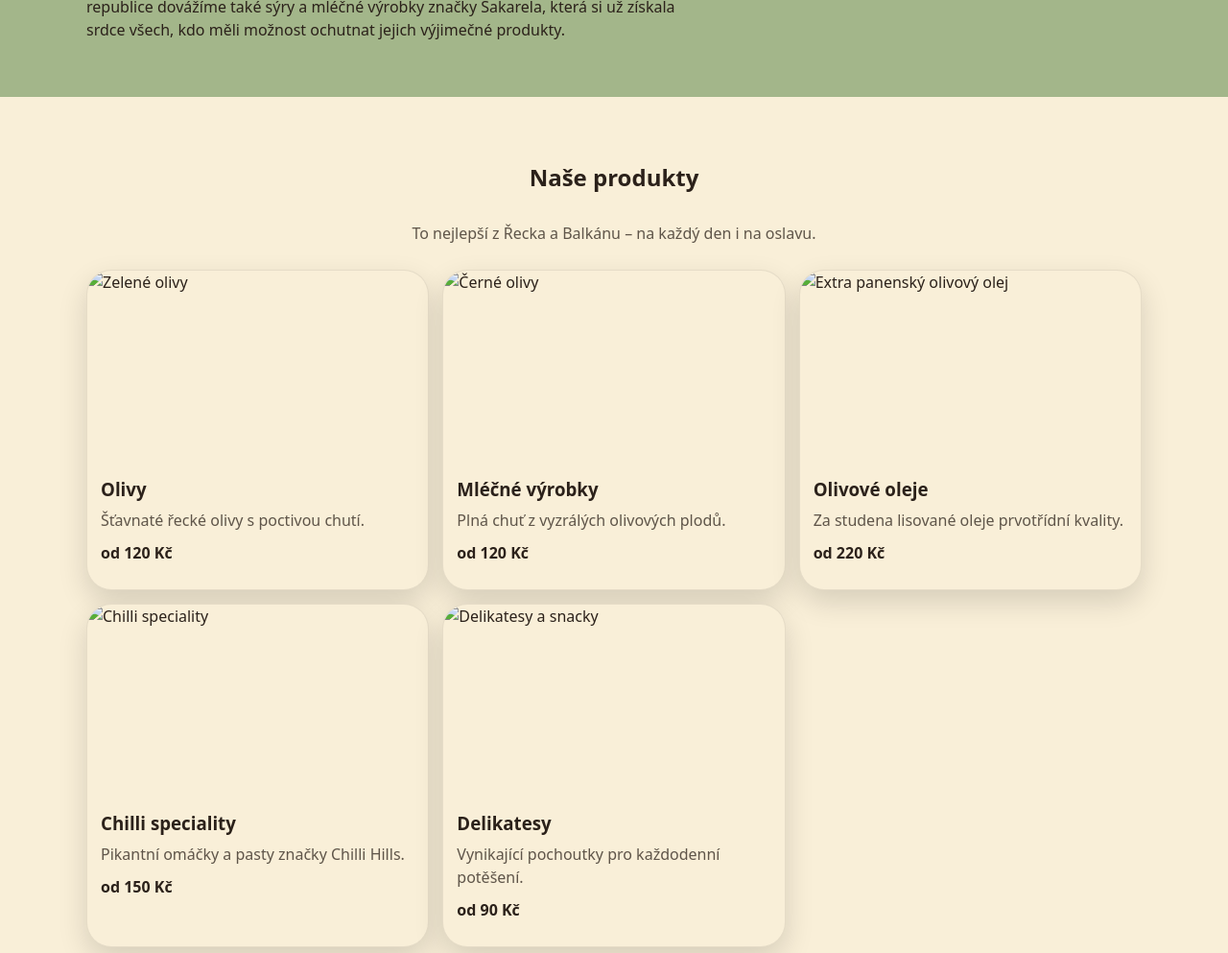
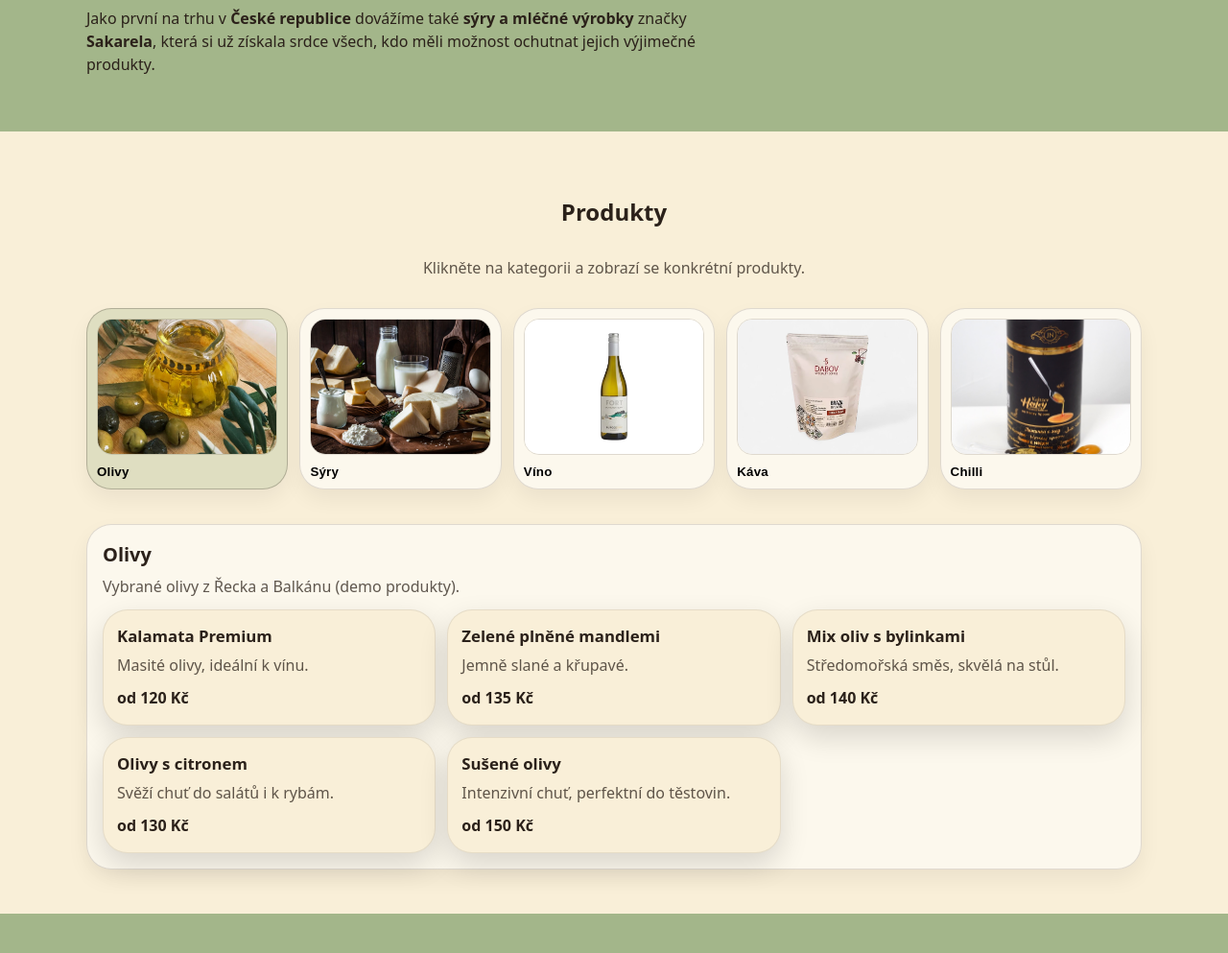
Before and after one commit to MinyMaLi/dancho-web, a plain HTML site: page index.html in a window 1280 px wide. Shown: the part 847-1840 px from the top of the page at 96% size. Drawn offline with Linux system fonts and the light colour scheme.

Commit message:
Add interactive product category switcher and update styles
Replaces the static product cards with an accessible, interactive category switcher for products in index.html, including new demo product data and dynamic rendering via JavaScript. Adds new product images, updates the About section, and refactors styles.css to support the new product switcher layout and appearance, removing old card and tab styles.

```diff
--- a/index.html
+++ b/index.html
@@ -9,14 +9,11 @@
   <meta name="description"
     content="Rodinný obchod s prvotřídními řeckými olivami, olivovými oleji a delikatesami. Autentické chutě Středomoří a Balkánu." />
 
-  <!-- Open Graph (optional, helps when sharing links) -->
   <meta property="og:title" content="Vaše Olivy" />
   <meta property="og:description" content="Řecké olivy, olivové oleje a delikatesy." />
   <meta property="og:type" content="website" />
 
   <link rel="stylesheet" href="styles.css" />
-
-  <!-- Prefer system fonts (fast), but you can swap to your brand font later -->
   <link rel="icon" href="pics/logo.jpg" />
 </head>
 
@@ -87,72 +84,83 @@
 
     <div class="prose">
       <p>
-            Za <strong>Oříšky a Vaše Olivy</strong>  stojí malý tým lidí, kteří mají opravdovou vášeň pro kvalitní potraviny a
-            poctivé chutě.
+        Za <strong>Oříšky a Vaše Olivy</strong> stojí malý tým lidí, kteří mají opravdovou vášeň pro kvalitní potraviny
+        a poctivé chutě.
       </p>
+
       <p>
-            Dovážíme olivy a olivový olej nejvyšší kvality přímo z Řecka, od pečlivě vybraných výrobců, u kterých je
-            kvalita vždy na prvním místě.
-            Jako první na trhu v České republice dovážíme také sýry a mléčné výrobky značky Sakarela, která si už
-            získala srdce všech, kdo měli možnost ochutnat jejich výjimečné produkty.
+        Dovážíme <strong>olivy a olivový olej nejvyšší kvality</strong> přímo z <strong>Řecka</strong>, od pečlivě vybraných
+        výrobců, u kterých je <strong>kvalita vždy na prvním místě</strong>.
+      </p>
+
+      <p>
+        Jako první na trhu v <strong>České republice</strong> dovážíme také <strong>sýry a mléčné výrobky</strong> značky
+        <strong>Sakarela</strong>, která si už získala srdce všech, kdo měli možnost ochutnat jejich výjimečné produkty.
       </p>
     </div>
   </div>
 </section>
+
     <!-- Products -->
     <section id="products" class="section section--light">
-
       <div class="container section__inner">
         <header class="section__header section__header--center">
-          <h2>Naše produkty</h2>
-          <p class="section__subtitle">To nejlepší z Řecka a Balkánu – na každý den i na oslavu.</p>
+          <h2>Produkty</h2>
+          <p class="section__subtitle">Klikněte na kategorii a zobrazí se konkrétní produkty.</p>
         </header>
 
-        <div class="cards">
-          <article class="card">
-            <img src="pics/green-olives.jpg" alt="Zelené olivy" loading="lazy" decoding="async" />
-            <div class="card__body">
-              <h3>Olivy</h3>
-              <p>Šťavnaté řecké olivy s poctivou chutí.</p>
-              <p class="card__meta"><span class="price">od 120 Kč</span></p>
+        <!-- Category chooser -->
+        <div class="product-cats" role="tablist" aria-label="Kategorie produktů" id="productTabs">
+          <button class="product-cat is-active" type="button" role="tab" aria-selected="true"
+            data-category="olives" aria-controls="productPanel" id="tab-olives">
+            <span class="product-cat__img">
+              <img src="/pics/olives_product.jpeg" alt="Olivy" loading="lazy" decoding="async" />
+            </span>
+            <span class="product-cat__label">Olivy</span>
+          </button>
+
+          <button class="product-cat" type="button" role="tab" aria-selected="false"
+            data-category="cheese" aria-controls="productPanel" id="tab-cheese">
+            <span class="product-cat__img">
+              <img src="/pics/cheese_product.jpeg" alt="Sýry a mléčné výrobky" loading="lazy" decoding="async" />
+            </span>
+            <span class="product-cat__label">Sýry</span>
+          </button>
+
+          <button class="product-cat" type="button" role="tab" aria-selected="false"
+            data-category="wine" aria-controls="productPanel" id="tab-wine">
+            <span class="product-cat__img">
+              <img src="/pics/wine_product.avif" alt="Víno" loading="lazy" decoding="async" />
+            </span>
+            <span class="product-cat__label">Víno</span>
+          </button>
+
+          <button class="product-cat" type="button" role="tab" aria-selected="false"
+            data-category="coffee" aria-controls="productPanel" id="tab-coffee">
+            <span class="product-cat__img">
+              <!-- dočasný obrázek (nahraďte kávou) -->
+              <img src="/pics/coffe_product.jpg" alt="Káva" loading="lazy" decoding="async" />
+            </span>
+            <span class="product-cat__label">Káva</span>
+          </button>
+
+          <button class="product-cat" type="button" role="tab" aria-selected="false"
+            data-category="chilli" aria-controls="productPanel" id="tab-chilli">
+            <span class="product-cat__img">
+              <img src="/pics/honey_product.jpg" alt="Chilli speciality" loading="lazy" decoding="async" />
+            </span>
+            <span class="product-cat__label">Chilli</span>
+          </button>
         </div>
-          </article>
 
-          <article class="card">
-            <img src="pics/black-olives.jpg" alt="Černé olivy" loading="lazy" decoding="async" />
-            <div class="card__body">
-              <h3>Mléčné výrobky </h3>
-              <p>Plná chuť z vyzrálých olivových plodů.</p>
-              <p class="card__meta"><span class="price">od 120 Kč</span></p>
+        <!-- Products panel -->
+        <div class="product-panel" id="productPanel" role="tabpanel" aria-labelledby="tab-olives">
+          <div class="product-panel__head">
+            <h3 class="product-panel__title" id="productTitle">Olivy</h3>
+            <p class="product-panel__subtitle" id="productSubtitle">Vybrané olivy z Řecka a Balkánu (demo produkty).</p>
           </div>
-          </article>
 
-          <article class="card">
-            <img src="pics/olive-oil.jpg" alt="Extra panenský olivový olej" loading="lazy" decoding="async" />
-            <div class="card__body">
-              <h3>Olivové oleje</h3>
-              <p>Za studena lisované oleje prvotřídní kvality.</p>
-              <p class="card__meta"><span class="price">od 220 Kč</span></p>
-            </div>
-          </article>
-
-          <article class="card">
-            <img src="pics/chilli-hills.jpg" alt="Chilli speciality" loading="lazy" decoding="async" />
-            <div class="card__body">
-              <h3>Chilli speciality</h3>
-              <p>Pikantní omáčky a pasty značky Chilli Hills.</p>
-              <p class="card__meta"><span class="price">od 150 Kč</span></p>
-            </div>
-          </article>
-
-          <article class="card">
-            <img src="pics/snacks.jpg" alt="Delikatesy a snacky" loading="lazy" decoding="async" />
-            <div class="card__body">
-              <h3>Delikatesy</h3>
-              <p>Vynikající pochoutky pro každodenní potěšení.</p>
-              <p class="card__meta"><span class="price">od 90 Kč</span></p>
-            </div>
-          </article>
+          <div class="product-grid" id="productGrid" aria-live="polite"></div>
         </div>
       </div>
     </section>
@@ -169,8 +177,7 @@
           <div class="contact__card">
             <h3>Vaše Olivy</h3>
             <p class="contact__line"><strong>Telefon:</strong> <a href="tel:+420000000000">+420 608 654 715</a></p>
-            <p class="contact__line"><strong>Email:</strong> <a href="mailto:info@vaseolivy.cz">
-                mojeorisky@gmail.com</a></p>
+            <p class="contact__line"><strong>Email:</strong> <a href="mailto:info@vaseolivy.cz">mojeorisky@gmail.com</a></p>
             <p class="contact__line"><strong>Adresa:</strong> 28. pluku 128/12, Prague 10, Czech Republic</p>
 
             <div class="hours" aria-label="Otevírací doba">
@@ -187,7 +194,6 @@
 
           <div class="contact__map" aria-label="Mapa">
             <div class="map">
-              <!-- TODO: nahraďte adresu ve 'q=' za vaši přesnou adresu -->
               <iframe title="Mapa – Vaše Olivy" loading="lazy" referrerpolicy="no-referrer-when-downgrade"
                 src="https://www.google.com/maps/embed?pb=!1m18!1m12!1m3!1d2561.123456789012!2d14.456789!3d50.123456!2m3!1f0!2f0!3f0!3m2!1i1024!2i768!4f13.1!3m3!1m2!1s0x470b9b1234567890%3A0x123456789abcdef!2s28.%20pluku%20128%2F12%2C%20Praha%2010%2C%20Czech%20Republic!5e0!3m2!1sen!2scz!4v1234567890123!5m2!1sen!2scz"
                 allowfullscreen></iframe>
@@ -229,76 +235,171 @@
       setNav(open);
     });
 
-    // Close menu when clicking a link (mobile)
     nav?.addEventListener("click", (e) => {
       const link = e.target.closest("a");
       if (link && toggle.getAttribute("aria-expanded") === "true") setNav(false);
     });
 
-    // Close on Escape
     document.addEventListener("keydown", (e) => {
       if (e.key === "Escape" && toggle.getAttribute("aria-expanded") === "true") setNav(false);
     });
 
-    // Close menu when clicking outside (mobile)
     document.addEventListener("click", (e) => {
       if (toggle.getAttribute("aria-expanded") === "true") {
         const isClickInsideNav = nav.contains(e.target);
         const isClickOnToggle = toggle.contains(e.target);
-        if (!isClickInsideNav && !isClickOnToggle) {
-          setNav(false);
-        }
+        if (!isClickInsideNav && !isClickOnToggle) setNav(false);
       }
     });
 
-    // Close menu when clicking on overlay (outside menu panel)
-    nav?.addEventListener("click", (e) => {
-      if (e.target === nav) {
-        setNav(false);
+    // ===== Products (categories -> products swap) =====
+    const productData = {
+      olives: {
+        title: "Olivy",
+        subtitle: "Vybrané olivy z Řecka a Balkánu (demo produkty).",
+        items: [
+          { name: "Kalamata Premium", desc: "Masité olivy, ideální k vínu.", price: "od 120 Kč" },
+          { name: "Zelené plněné mandlemi", desc: "Jemně slané a křupavé.", price: "od 135 Kč" },
+          { name: "Mix oliv s bylinkami", desc: "Středomořská směs, skvělá na stůl.", price: "od 140 Kč" },
+          { name: "Olivy s citronem", desc: "Svěží chuť do salátů i k rybám.", price: "od 130 Kč" },
+          { name: "Sušené olivy", desc: "Intenzivní chuť, perfektní do těstovin.", price: "od 150 Kč" },
+        ]
+      },
+      cheese: {
+        title: "Sýry",
+        subtitle: "Řecké a balkánské sýry (demo produkty).",
+        items: [
+          { name: "Feta blok", desc: "Klasika do salátu i na pečení.", price: "od 95 Kč" },
+          { name: "Halloumi", desc: "Perfektní na gril / pánev.", price: "od 110 Kč" },
+          { name: "Kozí sýr", desc: "Jemný, krémový a voňavý.", price: "od 125 Kč" },
+          { name: "Balkánský sýr", desc: "Slanější varianta, výborná do pomazánek.", price: "od 90 Kč" },
+          { name: "Sýrová pomazánka", desc: "Rychlá večeře nebo na chlebíčky.", price: "od 75 Kč" },
+        ]
+      },
+      wine: {
+        title: "Víno",
+        subtitle: "Víno k delikatesám (demo produkty).",
+        items: [
+          { name: "Bílé suché", desc: "Lehké a minerální.", price: "od 220 Kč" },
+          { name: "Červené polosuché", desc: "Plnější chuť, vhodné k sýrům.", price: "od 260 Kč" },
+          { name: "Retsina", desc: "Tradiční řecký styl.", price: "od 240 Kč" },
+          { name: "Růžové", desc: "Osvěžující na léto.", price: "od 230 Kč" },
+          { name: "Dárkové balení", desc: "Víno + delikatesy.", price: "od 490 Kč" },
+        ]
+      },
+      coffee: {
+        title: "Káva",
+        subtitle: "Zrnková i mletá (demo produkty).",
+        items: [
+          { name: "Espresso blend", desc: "Čokoládové tóny, bohatá crema.", price: "od 190 Kč" },
+          { name: "Single origin", desc: "Ovocnější profil, filtrovaná káva.", price: "od 240 Kč" },
+          { name: "Decaf", desc: "Bez kofeinu, ale s chutí.", price: "od 210 Kč" },
+          { name: "Mletá pro moka", desc: "Ideální do moka konvičky.", price: "od 180 Kč" },
+          { name: "Dárkový set", desc: "Káva + malá delikatesa.", price: "od 390 Kč" },
+        ]
+      },
+      chilli: {
+        title: "Chilli",
+        subtitle: "Omáčky, pasty a koření (demo produkty).",
+        items: [
+          { name: "Habanero omáčka", desc: "Pálivá, ale chuťově bohatá.", price: "od 150 Kč" },
+          { name: "Smoked paprika", desc: "Uzená paprika na maso i zeleninu.", price: "od 120 Kč" },
+          { name: "Jalapeño pasta", desc: "Skvělá do burgerů a dipů.", price: "od 135 Kč" },
+          { name: "Piri piri mix", desc: "Koření na kuře i hranolky.", price: "od 110 Kč" },
+          { name: "Cayenne", desc: "Klasika do polévek a omáček.", price: "od 95 Kč" },
+        ]
+      }
+    };
+
+    const tabRoot = document.getElementById("productTabs");
+    const tabButtons = tabRoot ? Array.from(tabRoot.querySelectorAll(".product-cat")) : [];
+    const productTitle = document.getElementById("productTitle");
+    const productSubtitle = document.getElementById("productSubtitle");
+    const productGrid = document.getElementById("productGrid");
+    const productPanel = document.getElementById("productPanel");
+
+    function renderProducts(categoryKey) {
+      const data = productData[categoryKey];
+      if (!data) return;
+
+      // panel title + aria
+      productTitle.textContent = data.title;
+      productSubtitle.textContent = data.subtitle;
+
+      // Fade swap
+      productGrid.classList.remove("is-visible");
+      productGrid.classList.add("is-swapping");
+
+      // Render after a tiny delay for smoothness
+      window.setTimeout(() => {
+        productGrid.innerHTML = data.items.map(item => `
+          <article class="product-card">
+            <div class="product-card__body">
+              <h4 class="product-card__title">${item.name}</h4>
+              <p class="product-card__desc">${item.desc}</p>
+              <p class="product-card__meta"><span class="price">${item.price}</span></p>
+            </div>
+          </article>
+        `).join("");
+
+        productGrid.classList.remove("is-swapping");
+        productGrid.classList.add("is-visible");
+      }, 120);
+    }
+
+    function setActiveTab(btn) {
+      const key = btn.dataset.category;
+
+      tabButtons.forEach(b => {
+        const active = b === btn;
+        b.classList.toggle("is-active", active);
+        b.setAttribute("aria-selected", String(active));
+        b.tabIndex = active ? 0 : -1;
+      });
+
+      // Connect panel label to active tab
+      if (productPanel && btn.id) {
+        productPanel.setAttribute("aria-labelledby", btn.id);
+      }
+
+      renderProducts(key);
+    }
+
+    tabButtons.forEach((btn, idx) => {
+      btn.addEventListener("click", () => setActiveTab(btn));
+
+      // keyboard nav (left/right, home/end)
+      btn.addEventListener("keydown", (e) => {
+        const i = tabButtons.indexOf(btn);
+        if (e.key === "ArrowRight") {
+          e.preventDefault();
+          tabButtons[(i + 1) % tabButtons.length].focus();
+        }
+        if (e.key === "ArrowLeft") {
+          e.preventDefault();
+          tabButtons[(i - 1 + tabButtons.length) % tabButtons.length].focus();
+        }
+        if (e.key === "Home") {
+          e.preventDefault();
+          tabButtons[0].focus();
+        }
+        if (e.key === "End") {
+          e.preventDefault();
+          tabButtons[tabButtons.length - 1].focus();
+        }
+        if (e.key === "Enter" || e.key === " ") {
+          e.preventDefault();
+          setActiveTab(btn);
         }
       });
 
+      // init tabindex
+      btn.tabIndex = idx === 0 ? 0 : -1;
+    });
 
-    // Tabs (accessible)
-    const tabsRoot = document.querySelector("[data-tabs]");
-    if (tabsRoot) {
-      const tabs = Array.from(tabsRoot.querySelectorAll("[data-tab]"));
-      const panels = Array.from(tabsRoot.querySelectorAll("[data-panel]"));
-
-      function activate(key) {
-        tabs.forEach((t) => {
-          const active = t.dataset.tab === key;
-          t.classList.toggle("is-active", active);
-          t.setAttribute("aria-selected", String(active));
-          t.tabIndex = active ? 0 : -1;
-        });
-        panels.forEach((p) => {
-          const active = p.dataset.panel === key;
-          p.classList.toggle("is-active", active);
-          p.hidden = !active;
-        });
-      }
-
-      // Init: hide inactive panels for screen readers
-      panels.forEach((p) => (p.hidden = !p.classList.contains("is-active")));
-
-      tabs.forEach((t) => {
-        t.addEventListener("click", () => activate(t.dataset.tab));
-        t.addEventListener("keydown", (e) => {
-          const i = tabs.indexOf(t);
-          if (e.key === "ArrowRight") tabs[(i + 1) % tabs.length].focus();
-          if (e.key === "ArrowLeft") tabs[(i - 1 + tabs.length) % tabs.length].focus();
-        });
-      });
-    }
-
-    // Demo form (no backend)
-    const form = document.getElementById("contact-form");
-    form?.addEventListener("submit", (e) => {
-      e.preventDefault();
-      alert("Děkujeme! Zpráva byla odeslána (demo).");
-      form.reset();
-    });
+    // Initial render
+    renderProducts("olives");
+    productGrid.classList.add("is-visible");
   </script>
 </body>
 
--- a/styles.css
+++ b/styles.css
@@ -125,7 +125,7 @@ a:hover {
   justify-content: flex-start;
   backdrop-filter: blur(10px);
   border-bottom: 1px solid var(--line);
-  }
+}
 
 .header__inner {
   display: flex;
@@ -217,11 +217,9 @@ a:hover {
   padding: 84px var(--pad) var(--pad);
   width: 100%;
   max-width: 100vw;
-  /* prevent nav contents from causing horizontal scroll */
   overflow-x: hidden;
   left: 0;
   right: 0;
-  /* ensure the mobile nav overlays all page content */
   z-index: 99999;
   pointer-events: auto;
 }
@@ -262,10 +260,8 @@ a:hover {
     backdrop-filter: none;
     -webkit-backdrop-filter: none;
     background: rgba(249, 239, 216, .95);
-    /* keep the same look */
   }
 }
-
 
 /* Desktop nav */
 @media (min-width: 900px) {
@@ -403,7 +399,6 @@ a:hover {
   object-fit: cover;
 }
 
-
 @media (min-width: 900px) {
   .hero {
     padding-top: 34px;
@@ -415,9 +410,7 @@ a:hover {
     gap: 34px;
     padding-bottom: 26px;
   }
-
 }
-
 
 /* Text blocks */
 .prose {
@@ -426,148 +419,6 @@ a:hover {
 
 .prose p {
   margin: 0 0 12px;
-}
-
-
-
-/* Cards */
-.cards {
-  display: grid;
-  gap: 14px;
-  margin-top: 4px;
-}
-
-.card {
-  background: var(--bg);
-  border: 1px solid rgba(0, 0, 0, .08);
-  border-radius: var(--radius-lg);
-  overflow: hidden;
-  box-shadow: var(--shadow);
-  transform: translateY(0);
-  transition: transform .18s ease;
-}
-
-.card:hover {
-  transform: translateY(-3px);
-}
-
-.card img {
-  width: 100%;
-  aspect-ratio: 16 / 9;
-  object-fit: cover;
-}
-
-.card__body {
-  padding: 14px 14px 16px;
-}
-
-.card h3 {
-  margin: 0 0 6px;
-}
-
-.card p {
-  margin: 0 0 10px;
-  color: var(--muted);
-}
-
-.card__meta {
-  margin: 0;
-}
-
-.price {
-  font-weight: 900;
-  color: var(--ink);
-}
-
-@media (min-width: 700px) {
-  .cards {
-    grid-template-columns: repeat(2, minmax(0, 1fr));
-  }
-}
-
-@media (min-width: 1024px) {
-  .cards {
-    grid-template-columns: repeat(3, minmax(0, 1fr));
-  }
-}
-
-/* Tabs */
-.tabs {
-  display: grid;
-  gap: 18px;
-  margin-top: 4px;
-}
-
-.tabs__list {
-  display: grid;
-  grid-template-columns: repeat(2, minmax(0, 1fr));
-  gap: 12px;
-}
-
-.tabs__tab {
-  border: 1px solid var(--line);
-  background: rgba(255, 255, 255, .6);
-  border-radius: var(--radius-lg);
-  padding: 10px 10px 12px;
-  cursor: pointer;
-  text-align: left;
-  display: grid;
-  gap: 10px;
-  box-shadow: 0 10px 22px rgba(0, 0, 0, .06);
-}
-
-.tabs__tab:hover {
-  transform: translateY(-1px);
-}
-
-.tabs__tab.is-active {
-  background: rgba(163, 182, 138, .30);
-  border-color: rgba(43, 33, 26, .25);
-}
-
-.tabs__thumb {
-  border-radius: 16px;
-  overflow: hidden;
-  border: 1px solid var(--line);
-}
-
-.tabs__thumb img {
-  width: 100%;
-  aspect-ratio: 4 / 3;
-  object-fit: cover;
-}
-
-.tabs__label {
-  font-weight: 900;
-  letter-spacing: .2px;
-}
-
-.tabs__panels {
-  background: rgba(255, 255, 255, .55);
-  border: 1px solid var(--line);
-  border-radius: var(--radius-lg);
-  padding: 16px 16px;
-  box-shadow: 0 10px 22px rgba(0, 0, 0, .06);
-}
-
-.tabs__panel {
-  color: var(--muted);
-  margin: 0;
-}
-
-.tabs__panel.is-active {
-  color: var(--ink);
-}
-
-@media (min-width: 900px) {
-  .tabs {
-    grid-template-columns: .9fr 1.1fr;
-    align-items: start;
-  }
-
-  .tabs__list {
-    grid-template-columns: 1fr;
-  }
 }
 
 /* Contact */
@@ -634,59 +485,6 @@ a:hover {
   transform: translateY(-1px);
 }
 
-.form {
-  background: var(--surface);
-  border: 1px solid var(--line);
-  border-radius: var(--radius-lg);
-  padding: 18px 16px;
-  box-shadow: var(--shadow);
-  display: grid;
-  gap: 12px;
-}
-
-.form__row {
-  display: grid;
-  gap: 12px;
-}
-
-.field {
-  display: grid;
-  gap: 6px;
-  font-weight: 800;
-}
-
-.field span {
-  font-size: .95rem;
-}
-
-.field input,
-.field textarea {
-  font: inherit;
-  padding: 12px 12px;
-  border-radius: 14px;
-  border: 1px solid var(--line);
-  background: rgba(249, 239, 216, .6);
-}
-
-.form__note {
-  margin: 0;
-  font-size: .9rem;
-  color: var(--muted);
-}
-
-@media (min-width: 900px) {
-  .contact {
-    grid-template-columns: .9fr 1.1fr;
-    align-items: start;
-  }
-
-  .form__row {
-    grid-template-columns: repeat(2, minmax(0, 1fr));
-  }
-}
-
-
-
 /* Map */
 .contact__map {
   background: var(--surface);
@@ -729,7 +527,6 @@ a:hover {
 .map__note a {
   font-weight: 800;
 }
-
 
 /* Footer */
 .footer {
@@ -775,17 +572,146 @@ a:hover {
   }
 }
 
-#zigzag-products {
-  margin-top: -20px;
-  display: block;
-  position: relative;
-  z-index: 1;
+/* =========================
+   NEW: Products category switcher
+   ========================= */
+
+.product-cats {
+  display: grid;
+  grid-template-columns: repeat(2, minmax(0, 1fr));
+  gap: 12px;
+  margin-top: 8px;
 }
 
-.zigzag+.section {
-  border-top: none !important;
+.product-cat {
+  appearance: none;
+  border: 1px solid var(--line);
+  background: rgba(255, 255, 255, .55);
+  border-radius: var(--radius-lg);
+  padding: 10px;
+  cursor: pointer;
+  text-align: left;
+  box-shadow: 0 10px 22px rgba(0, 0, 0, .06);
+  display: grid;
+  gap: 10px;
+  transition: transform .18s ease;
 }
 
-#first-zigzag {
-  border: none;
+.product-cat:hover {
+  transform: translateY(-2px);
 }
+
+.product-cat.is-active {
+  background: rgba(163, 182, 138, .30);
+  border-color: rgba(43, 33, 26, .25);
+}
+
+.product-cat__img {
+  border-radius: 16px;
+  overflow: hidden;
+  border: 1px solid var(--line);
+}
+
+.product-cat__img img {
+  width: 100%;
+  aspect-ratio: 4 / 3;
+  object-fit: cover;
+}
+
+.product-cat__label {
+  font-weight: 900;
+  letter-spacing: .2px;
+}
+
+@media (min-width: 700px) {
+  .product-cats {
+    grid-template-columns: repeat(3, minmax(0, 1fr));
+  }
+}
+
+@media (min-width: 1024px) {
+  .product-cats {
+    grid-template-columns: repeat(5, minmax(0, 1fr));
+  }
+}
+
+.product-panel {
+  margin-top: 14px;
+  background: rgba(255, 255, 255, .55);
+  border: 1px solid var(--line);
+  border-radius: var(--radius-lg);
+  padding: 16px;
+  box-shadow: 0 10px 22px rgba(0, 0, 0, .06);
+}
+
+.product-panel__head {
+  display: grid;
+  gap: 6px;
+  margin-bottom: 12px;
+}
+
+.product-panel__title {
+  margin: 0;
+  font-size: 1.25rem;
+}
+
+.product-panel__subtitle {
+  margin: 0;
+  color: var(--muted);
+}
+
+.product-grid {
+  display: grid;
+  gap: 12px;
+  opacity: 0;
+  transform: translateY(6px);
+  transition: opacity .18s ease, transform .18s ease;
+}
+
+.product-grid.is-visible {
+  opacity: 1;
+  transform: translateY(0);
+}
+
+.product-card {
+  background: var(--bg);
+  border: 1px solid rgba(0, 0, 0, .08);
+  border-radius: var(--radius-lg);
+  box-shadow: var(--shadow);
+  overflow: hidden;
+}
+
+.product-card__body {
+  padding: 14px 14px 16px;
+}
+
+.product-card__title {
+  margin: 0 0 6px;
+  font-size: 1.05rem;
+}
+
+.product-card__desc {
+  margin: 0 0 10px;
+  color: var(--muted);
+}
+
+.product-card__meta {
+  margin: 0;
+}
+
+.price {
+  font-weight: 900;
+  color: var(--ink);
+}
+
+@media (min-width: 700px) {
+  .product-grid {
+    grid-template-columns: repeat(2, minmax(0, 1fr));
+  }
+}
+
+@media (min-width: 1024px) {
+  .product-grid {
+    grid-template-columns: repeat(3, minmax(0, 1fr));
+  }
+}
```
Also changed, not shown: pics/WhatsApp Image 2025-12-21 at 13.19.12.jpeg (added), pics/WhatsApp Image 2025-12-21 at 13.19.13 (1).jpeg (added), pics/WhatsApp Image 2025-12-21 at 13.19.13 (3).jpeg (added), pics/WhatsApp Image 2025-12-21 at 13.19.13.jpeg (added), pics/cheese_product.jpeg (added), pics/coffe_product.jpg (added), pics/honey_product.jpg (added), pics/olives_product.jpeg (added), pics/wine_product.avif (added). Lines whose indentation alone changed are shown as unchanged.
